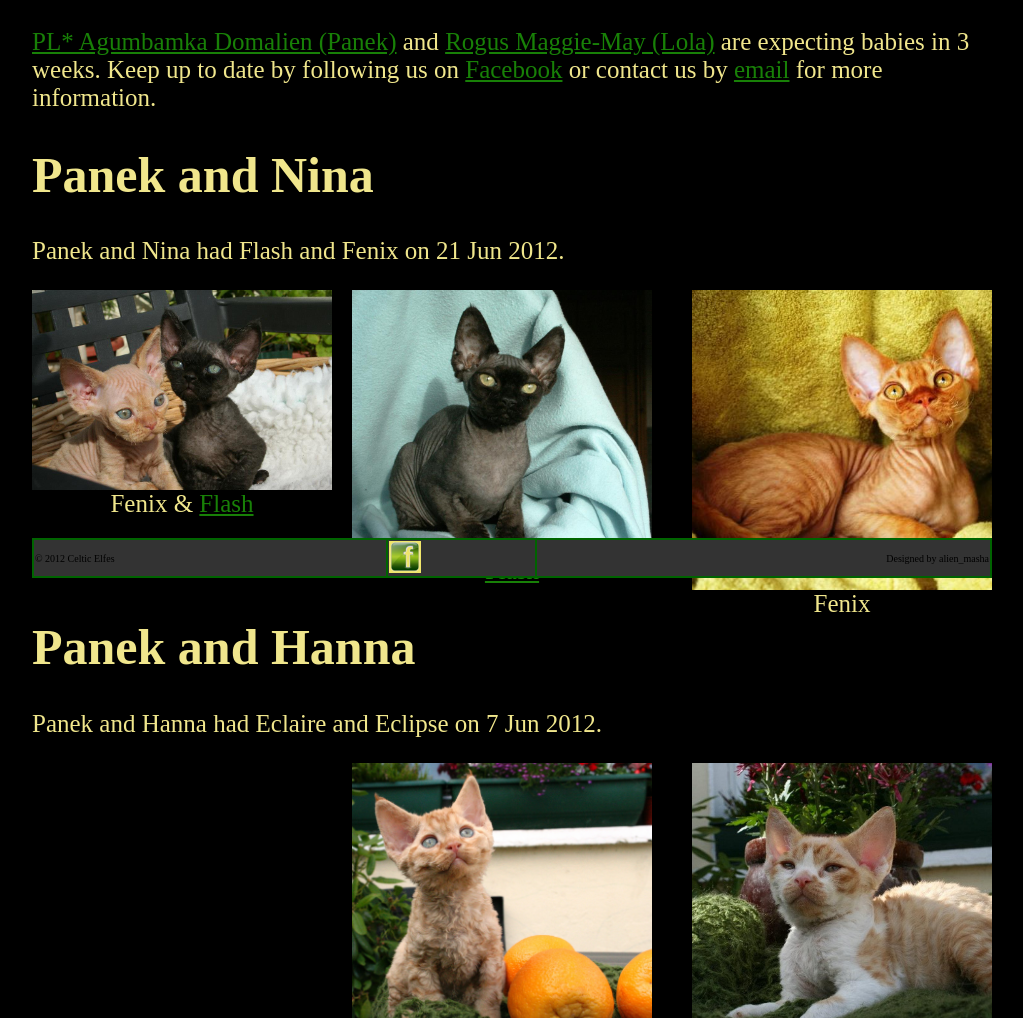
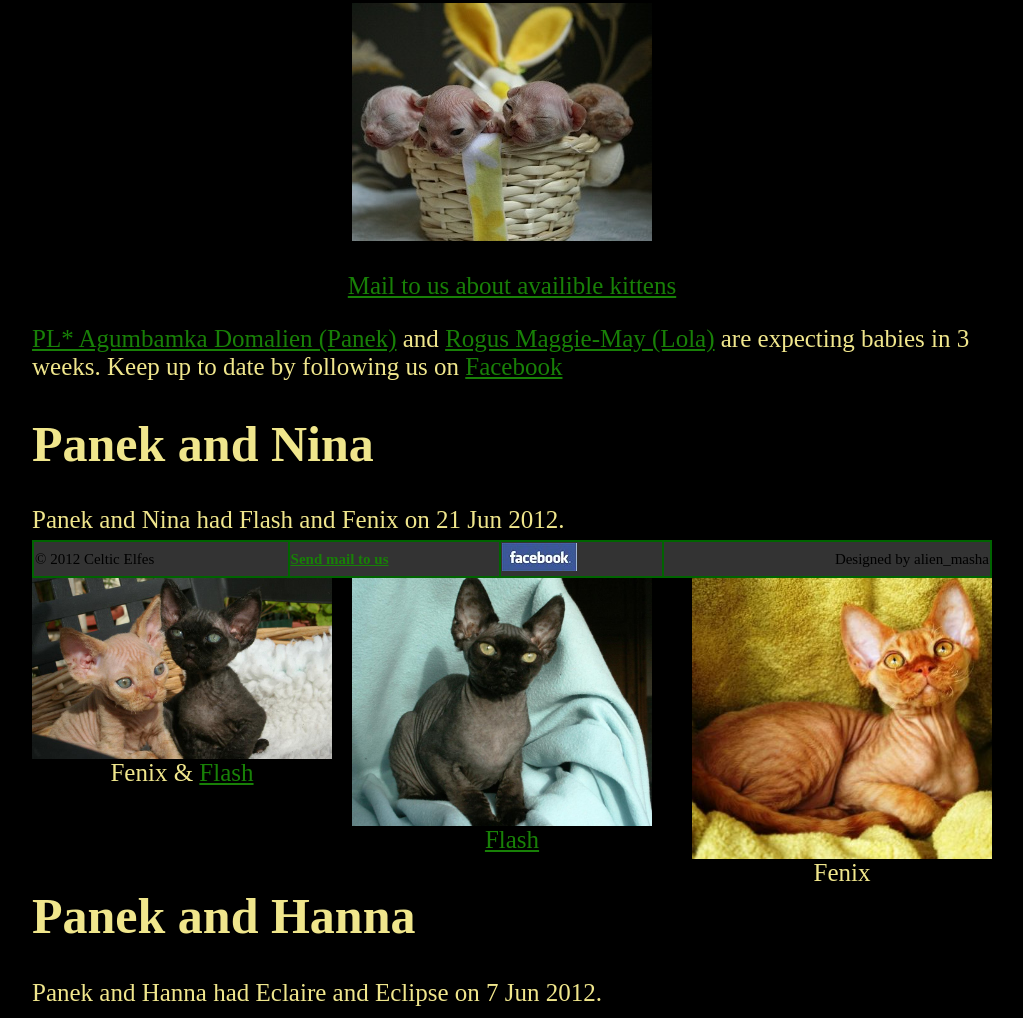
Before and after one commit to elena-popova/celticelfes, a PHP site: page /kittens.html in a window 1280 px wide. Shown: the part 217-1235 px from the top of the page, without its empty margins (128-1151 px from the left). Run offline with PHP 8.4, Linux system fonts and the light colour scheme.

Commit message:
Resolved conflicts

```diff
--- a/css/style.css
+++ b/css/style.css
@@ -20,6 +20,10 @@ div#footer-container div#footer table{margin:5px auto 5px; background-color:dark
 a {color:#188007}
 a:hover {color:#188007}
 a:visited {color:#F0E68C}
+
+div#footer a {color:#188007; font-weight:700}
+div#footer a:hover {color:#188007}
+div#footer a:visited {color:#F0E68C}
 div.picture img {display:block; margin-left:auto; margin-right:auto; width:720px; height:540px}
 
 .litter .gallery img{display:block;width:300px}
--- a/kittens.html
+++ b/kittens.html
@@ -45,13 +45,15 @@
 </div>
 
 <div id="content">
+<img src="kittens/top.jpg" style="padding-left:320px"/>
+<p style="text-align: center">
+<a href="mailto:erikalast2006@yahoo.com?Subject=Devon%20Rex">Mail to us about availible kittens</a>
+</p>
 <p>
 	<a href="males.html#panek">PL* Agumbamka Domalien (Panek)</a> and
 	<a href="females.html#lola">Rogus Maggie-May (Lola)</a> are expecting babies
 	in 3 weeks.
 	Keep up to date by following us on <a href="http://www.facebook.com/#!/lastauskiene?fref=ts" target="_parent">Facebook</a>
-	or contact us by <a href="mailto:info@celticelfes.com">email</a> for more
-	information.
 </p>
 <div class="litter">
 <h1>Panek and Nina</h1>
@@ -76,8 +78,8 @@
 <p>Panek and Hanna had Eclaire and Eclipse on 7 Jun 2012.</p>
 <div class="gallery">
 <div class="col1">
-	<!--img src="kittens/panek-hanna.jpg"/>
-	<div class="caption">Eclaire &amp; Eclipse</div-->
+<!--	<img src="kittens/panek-hanna.jpg"/>
+	<div class="caption">Eclaire &amp; Eclipse</div> -->
 </div>
 <div class="col3">
 	<img src="kittens/eclaire.jpg"/>
@@ -94,15 +96,15 @@
 <p>Panek and Lola had Disel and Domingo on 3 April 2012</p>
 <div class="gallery">
 <div class="col1">
-    <img src="kittens/Panek-Lola.JPG"/>
+    <img src="kittens/panek-lola.jpg"/>
 	<div class="caption">Disel and Domingo</div>
 </div>
 <div class="col3">
-<img src="kittens/Domingo.JPG"/>
+<img src="kittens/domingo.jpg"/>
 	<div class="caption">Domingo</div>
 </div>
 <div class="col2">
-<img src="kittens/Dyzel.JPG"/>
+<img src="kittens/dyzel.jpg"/>
 	<div class="caption">Disel</div>
 </div>
 </div>
@@ -111,13 +113,16 @@
 <div id="footer-container">
 <div id="footer">
 <table>
-<tr style="background-color:#333; font-size:10px; height:15px">
+<tr style="background-color:#333; font-size:15px; height:15px">
 
 <!-- anchor to top of page -->
 <td>&copy; 2012 Celtic Elfes</td>
 <td>
+<a href="mailto:erikalast2006@yahoo.com?Subject=Devon%20Rex">
+Send mail to us</a></td>
+<td>
 <a href="http://www.facebook.com/#!/lastauskiene?fref=ts" target="_blank">
-<img border="0" src="fb.jpg" alt="FB" width="32" height="32" />
+<img border="0" src="images/fb.jpg" alt="FB" />
 </a>
 </td>
 <td align="right">Designed by alien_masha</td>
@@ -128,6 +133,4 @@
 </div>
 </div>
 </body>
-
-
 </html>
```
Also changed, not shown: females.html (+6 -3 lines), gallery.html (+8 -6 lines), index.html (+4 -6 lines), males.html (+6 -3 lines), gallery/fun09.12.jpg (added), gallery/fun10.10.jpg (added), images/fb.jpg, kittens/top.jpg (added).
